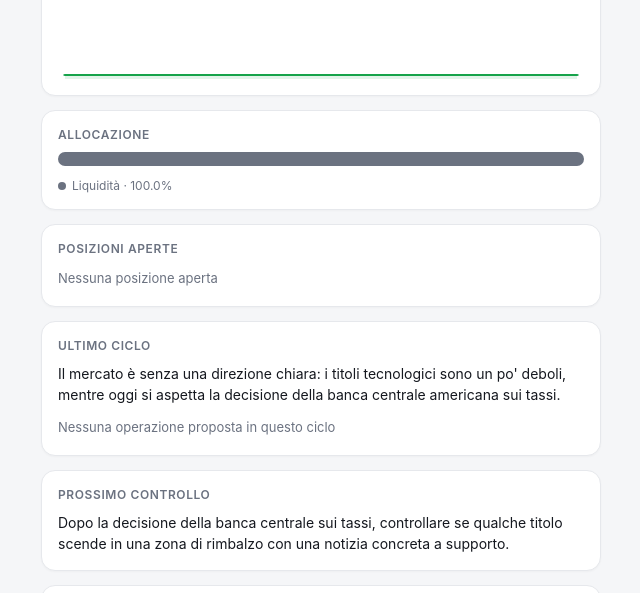
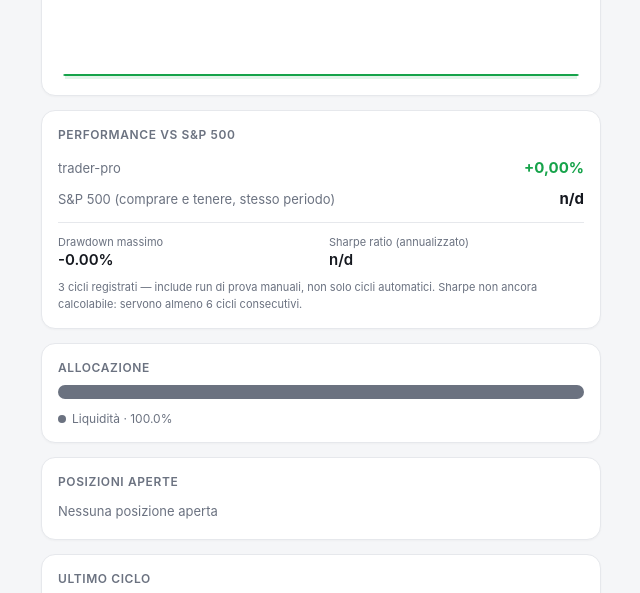
Before and after one commit to andreamassimi1998/trader-pro-dashboard, a plain HTML site: page index.html in a window 1280 px wide. Shown: the part 134-727 px from the top of the page, without its empty margins (319-959 px from the left). Drawn offline with Linux system fonts and the light colour scheme.

Commit message:
Aggiunge la card Performance: rendimento vs S&P 500, drawdown, Sharpe
Le metriche con cui si giudica davvero un trader (non solo il saldo
del conto), calcolate dai dati storici reali già raccolti. Dichiara
onestamente i limiti: pochi cicli finora, alcuni di prova manuale,
Sharpe non mostrato finché non ci sono abbastanza osservazioni.

Co-Authored-By: Claude Sonnet 5 <noreply@anthropic.com>

```diff
--- a/index.html
+++ b/index.html
@@ -114,6 +114,12 @@
   .stat-label { font-size: 11px; color: var(--text-dim); }
   .stat-value { font-size: 15px; font-weight: 600; margin-top: 1px; }
 
+  .perf-row { display: flex; justify-content: space-between; align-items: center; padding: 6px 0; }
+  .perf-label { font-size: 13px; color: var(--text-dim); }
+  .perf-value { font-size: 15px; font-weight: 700; }
+  .perf-divider { height: 1px; background: var(--border); margin: 8px 0 12px; }
+  .perf-caption { font-size: 11px; color: var(--text-dim); margin-top: 10px; line-height: 1.5; }
+
   .error-banner {
     display: none;
     background: var(--badge-bg);
@@ -141,6 +147,24 @@
       </div>
       <div class="equity-sub" id="equity-sub">—</div>
       <svg class="chart" id="chart" viewBox="0 0 300 72" preserveAspectRatio="none"></svg>
+    </div>
+
+    <div class="card">
+      <h2>Performance vs S&amp;P 500</h2>
+      <div class="perf-row">
+        <div class="perf-label">trader-pro</div>
+        <div class="perf-value" id="perf-strategy">—</div>
+      </div>
+      <div class="perf-row">
+        <div class="perf-label">S&amp;P 500 (comprare e tenere, stesso periodo)</div>
+        <div class="perf-value" id="perf-benchmark">—</div>
+      </div>
+      <div class="perf-divider"></div>
+      <div class="stat-grid">
+        <div><div class="stat-label">Drawdown massimo</div><div class="stat-value" id="perf-drawdown">—</div></div>
+        <div><div class="stat-label">Sharpe ratio (annualizzato)</div><div class="stat-value" id="perf-sharpe">—</div></div>
+      </div>
+      <div class="perf-caption" id="perf-caption"></div>
     </div>
 
     <div class="card">
@@ -257,6 +281,71 @@
     el.textContent = fmtPercent(pct);
   }
 
+  // Le metriche con cui si giudica davvero un trader: non il valore assoluto del conto, ma
+  // il rendimento contro un benchmark passivo, il peggior calo dal picco (drawdown), e il
+  // rendimento aggiustato per il rischio (Sharpe). Calcolate qui, mai inventate: derivano
+  // solo dai punti storici reali scritti ad ogni ciclo.
+  function computeMetrics(history) {
+    const valid = (history || []).filter((pt) => typeof pt.equity === "number");
+    if (valid.length < 2) return null;
+
+    const totalReturn = valid[valid.length - 1].equity / valid[0].equity - 1;
+
+    const withBenchmark = valid.filter((pt) => typeof pt.benchmarkPrice === "number");
+    const benchmarkReturn =
+      withBenchmark.length >= 2
+        ? withBenchmark[withBenchmark.length - 1].benchmarkPrice / withBenchmark[0].benchmarkPrice - 1
+        : null;
+
+    let peak = valid[0].equity;
+    let maxDrawdown = 0;
+    for (const pt of valid) {
+      peak = Math.max(peak, pt.equity);
+      maxDrawdown = Math.max(maxDrawdown, (peak - pt.equity) / peak);
+    }
+
+    // Sharpe: tasso privo di rischio assunto 0 (semplificazione dichiarata), annualizzato su
+    // ~2 cicli di mercato al giorno (~504/anno) — approssimato, i cicli manuali di prova non
+    // seguono questa cadenza esatta. Serve un numero minimo di osservazioni per avere senso.
+    const periodReturns = [];
+    for (let i = 1; i < valid.length; i++) periodReturns.push(valid[i].equity / valid[i - 1].equity - 1);
+    const mean = periodReturns.reduce((a, b) => a + b, 0) / periodReturns.length;
+    const variance =
+      periodReturns.length > 1
+        ? periodReturns.reduce((s, r) => s + (r - mean) ** 2, 0) / (periodReturns.length - 1)
+        : 0;
+    const stdev = Math.sqrt(variance);
+    const sharpe = periodReturns.length >= 6 && stdev > 0 ? (mean / stdev) * Math.sqrt(504) : null;
+
+    return { n: valid.length, totalReturn, benchmarkReturn, maxDrawdown, sharpe };
+  }
+
+  function renderPerformance(history) {
+    const m = computeMetrics(history);
+    const strategyEl = document.getElementById("perf-strategy");
+    const benchmarkEl = document.getElementById("perf-benchmark");
+    const drawdownEl = document.getElementById("perf-drawdown");
+    const sharpeEl = document.getElementById("perf-sharpe");
+    const captionEl = document.getElementById("perf-caption");
+
+    if (!m) {
+      strategyEl.textContent = benchmarkEl.textContent = drawdownEl.textContent = sharpeEl.textContent = "—";
+      captionEl.textContent = "Dati insufficienti: serve più di un ciclo per calcolare un rendimento.";
+      return;
+    }
+
+    strategyEl.textContent = fmtPercent(m.totalReturn);
+    strategyEl.className = "perf-value " + (m.totalReturn >= 0 ? "pl up" : "pl down");
+    benchmarkEl.textContent = m.benchmarkReturn !== null ? fmtPercent(m.benchmarkReturn) : "n/d";
+    benchmarkEl.className = "perf-value " + (m.benchmarkReturn !== null ? (m.benchmarkReturn >= 0 ? "pl up" : "pl down") : "");
+    drawdownEl.textContent = "-" + (m.maxDrawdown * 100).toFixed(2) + "%";
+    sharpeEl.textContent = m.sharpe !== null ? m.sharpe.toFixed(2) : "n/d";
+
+    const notes = [`${m.n} cicli registrati — include run di prova manuali, non solo cicli automatici.`];
+    if (m.sharpe === null) notes.push("Sharpe non ancora calcolabile: servono almeno 6 cicli consecutivi.");
+    captionEl.textContent = notes.join(" ");
+  }
+
   function renderPositions(positions) {
     const el = document.getElementById("positions");
     if (!positions || positions.length === 0) {
@@ -330,6 +419,7 @@
         `&nbsp;${latest.slot ?? ""} <span style="opacity:0.7">(all'ultimo ciclo)</span>`;
       renderChart(history);
       renderEquityChange(history);
+      renderPerformance(history);
       renderAllocation(latest.account, latest.positions);
       renderPositions(latest.positions);
       document.getElementById("market-view").textContent = latest.marketView ?? "—";
```
